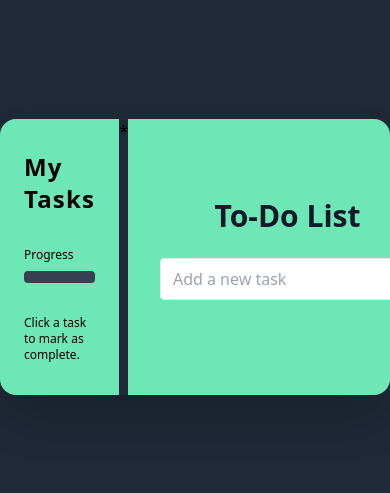
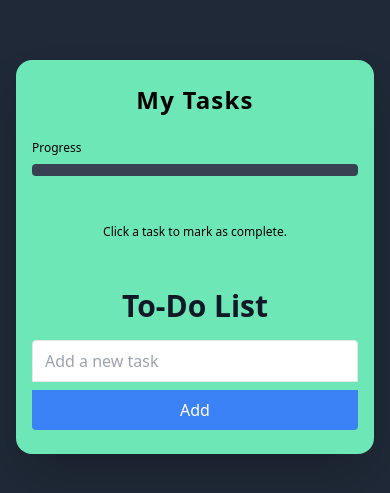
Before and after one commit to VIGNESH-T2005/To-Do-List, a plain HTML site: page index.html in a window 390 px wide. Shown: the part 165-658 px from the top of the page. Drawn offline with nearby package versions, Linux system fonts and the light colour scheme.

Commit message:
updated commit

```diff
--- a/index.html
+++ b/index.html
@@ -1,33 +1,34 @@
 <!DOCTYPE html>
 <html lang="en">
 <head>
-  <meta charset="UTF-8">
-  <meta name="viewport" content="width=device-width, initial-scale=1.0">
+  <meta charset="UTF-8" />
+  <meta name="viewport" content="width=device-width, initial-scale=1.0" />
   <title>To-Do List</title>
-  <link href="https://cdn.jsdelivr.net/npm/tailwindcss@2.2.19/dist/tailwind.min.css" rel="stylesheet">
+  <link href="https://cdn.jsdelivr.net/npm/tailwindcss@2.2.19/dist/tailwind.min.css" rel="stylesheet" />
 </head>
-<body class="bg-gray-800 min-h-screen flex items-center justify-center">
-  <div class="flex w-full max-w-3xl h-[500px] bg-white/10 shadow-2xl rounded-2xl overflow-hidden">
+<body class="bg-gray-800 min-h-screen flex items-center justify-center p-4">
+  <div class="flex flex-col md:flex-row w-full max-w-3xl h-auto md:h-[500px] bg-white/10 shadow-2xl rounded-2xl overflow-hidden">
     <!-- Sidebar -->
-    <aside class="w-1/3 bg-green-300 flex-col justify-between py-8 px-6">
+    <aside class="w-full md:w-1/3 bg-green-300 flex flex-col justify-between py-6 px-4 md:px-6">
       <div>
-        <h2 class="text-2xl font-bold text-black-300 mb-8 tracking-wider">My Tasks</h2>
-        <div class="mb-8">
-          <div class="text-xs text-black-400 mb-2">Progress</div>
+        <h2 class="text-2xl font-bold text-black mb-6 tracking-wider text-center md:text-left">My Tasks</h2>
+        <div class="mb-6">
+          <div class="text-xs text-black mb-2">Progress</div>
           <div class="w-full bg-gray-700 rounded">
             <div id="progress" class="h-3 bg-blue-500 rounded transition-all" style="width:0%"></div>
           </div>
         </div>
         <ul id="todo-list" class="space-y-3"></ul>
       </div>
-      <div class="text-xs text-black-500 mt-8">Click a task to mark as complete.</div>
+      <div class="text-xs text-black mt-6 text-center md:text-left">Click a task to mark as complete.</div>
     </aside>
-    <!-- Main -->*
-    <main class="flex-1 flex flex-col justify-center items-center bg-green-300">
-      <h1 class="text-3xl font-bold mb-6 text-gray-900 text-center">To-Do List</h1>
-      <form id="todo-form" class="flex mb-4 w-4/5">
-        <input id="todo-input" type="text" class="flex-1 border rounded-l px-3 py-2 focus:outline-none" placeholder="Add a new task" required>
-        <button type="submit" class="bg-blue-500 text-white px-4 py-2 rounded-r hover:bg-blue-600">Add</button>
+
+    <!-- Main -->
+    <main class="w-full md:flex-1 flex flex-col justify-center items-center bg-green-300 py-6 px-4">
+      <h1 class="text-3xl font-bold mb-4 text-gray-900 text-center">To-Do List</h1>
+      <form id="todo-form" class="flex flex-col sm:flex-row w-full max-w-md">
+        <input id="todo-input" type="text" class="flex-1 border rounded-t sm:rounded-l sm:rounded-tr-none px-3 py-2 focus:outline-none" placeholder="Add a new task" required />
+        <button type="submit" class="bg-blue-500 text-white px-4 py-2 rounded-b sm:rounded-r sm:rounded-bl-none mt-2 sm:mt-0 hover:bg-blue-600">Add</button>
       </form>
     </main>
   </div>
```
